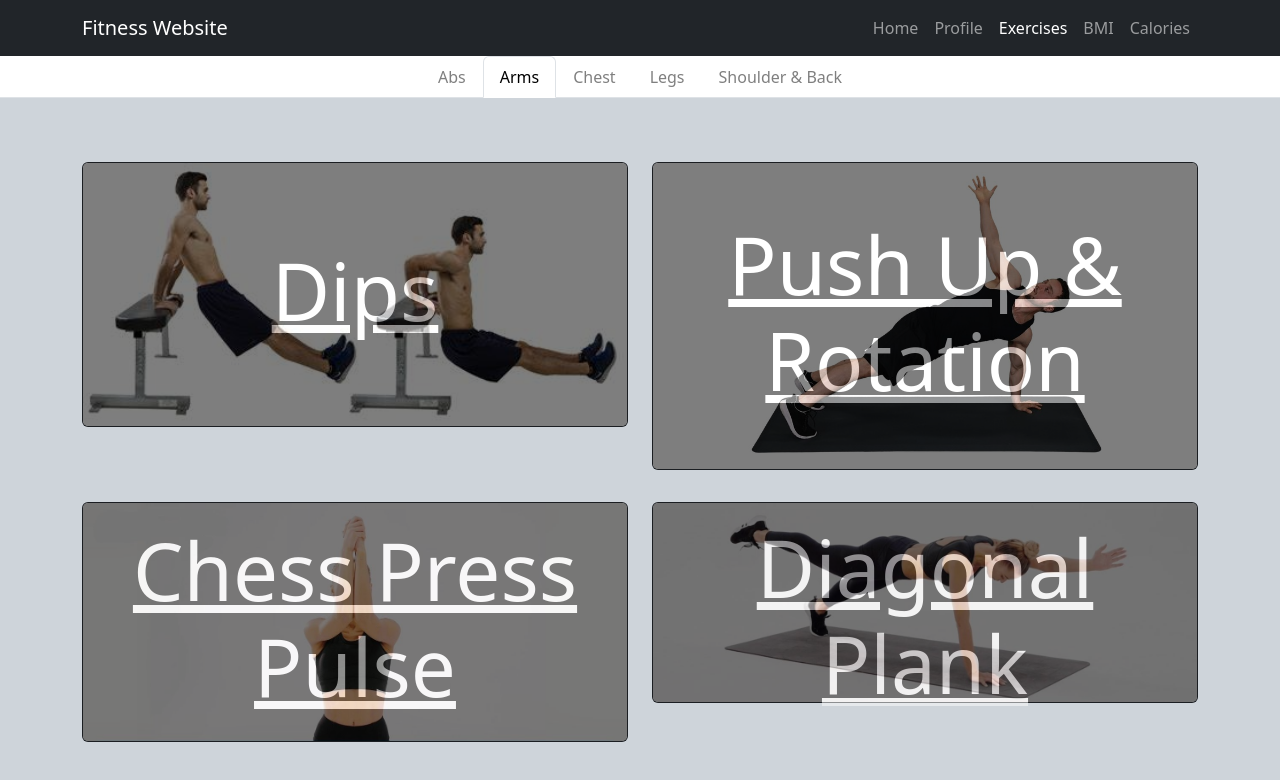
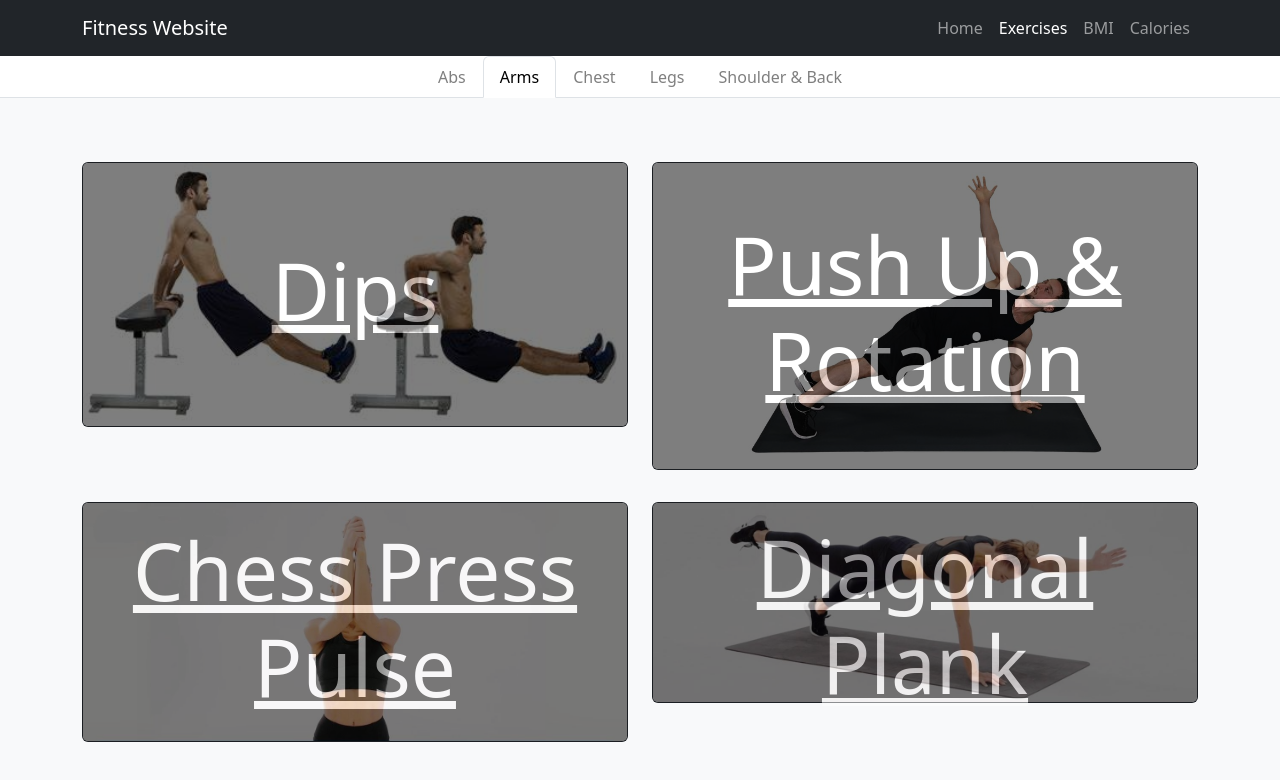
Before and after one commit to LuminaryLuna06/Fitness, a website: page Pages/Exercises/Arm.html in a window 1280 px wide. Drawn offline with nearby package versions, Linux system fonts and the light colour scheme.

Commit message:
Finish last

```diff
--- a/Pages/Exercises/Arm.html
+++ b/Pages/Exercises/Arm.html
@@ -19,9 +19,6 @@
                     <ul class="navbar-nav ms-auto mb-2 mb-lg-0">
                         <li class="nav-item">
                             <a class="nav-link"  href="./Home.html">Home</a>
-                        </li>
-                        <li class="nav-item">
-                            <a class="nav-link" href="./Profile.html">Profile</a>
                         </li>
                         <li class="nav-item">
                             <a class="nav-link active" aria-current="page" href="./Exercise.html">Exercises</a>
@@ -60,7 +57,7 @@
       </section>
 
       <!-- Body part -->
-      <section class="bg-dark-subtle" id="exercise">
+      <section class="bg-light" id="exercise">
         <div class="container pt-5">
             <div class="row">
 
```
Also changed, not shown: Pages/Exercises/Ab.html (+1 -1 lines).
